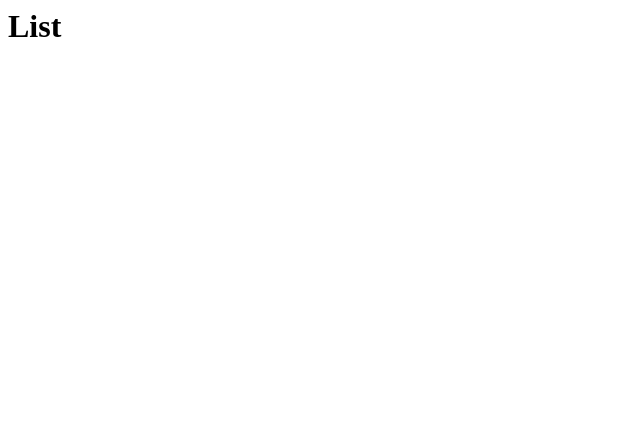
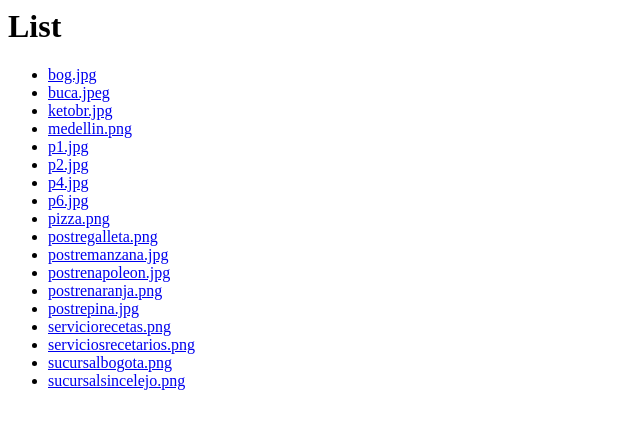
Before and after one commit to kreislerramirezmt/resourses-mintic, a plain HTML site: page index.html in a window 1280 px wide. Shown: the whole page, without its empty margins (0-640 px from the left). Drawn offline with Linux system fonts and the light colour scheme.

Commit message:
Update index.html

```diff
--- a/index.html
+++ b/index.html
@@ -2,3 +2,33 @@
 
 <ul id="list">
 </ul>
+<script type="text/javascript">
+var lista = [
+  "bog.jpg",
+  "buca.jpeg",
+  "ketobr.jpg",
+  "medellin.png",
+  "p1.jpg",
+  "p2.jpg",
+  "p4.jpg",
+  "p6.jpg",
+  "pizza.png",
+  "postregalleta.png",
+  "postremanzana.jpg",
+  "postrenapoleon.jpg",
+  "postrenaranja.png",
+  "postrepina.jpg",
+  "serviciorecetas.png",
+  "serviciosrecetarios.png",
+  "sucursalbogota.png",
+  "sucursalsincelejo.png"
+];
+
+var text = "";
+
+for (var i = 0; i < lista.length; i++) {
+  text += `<li><a href="https://kreislerramirezmt.github.io/resourses-mintic/${lista[i]}" target="_blank">${lista[i]}</a></li>`;
+}
+document.getElementById("list").innerHTML = text;
+
+</script>
```
